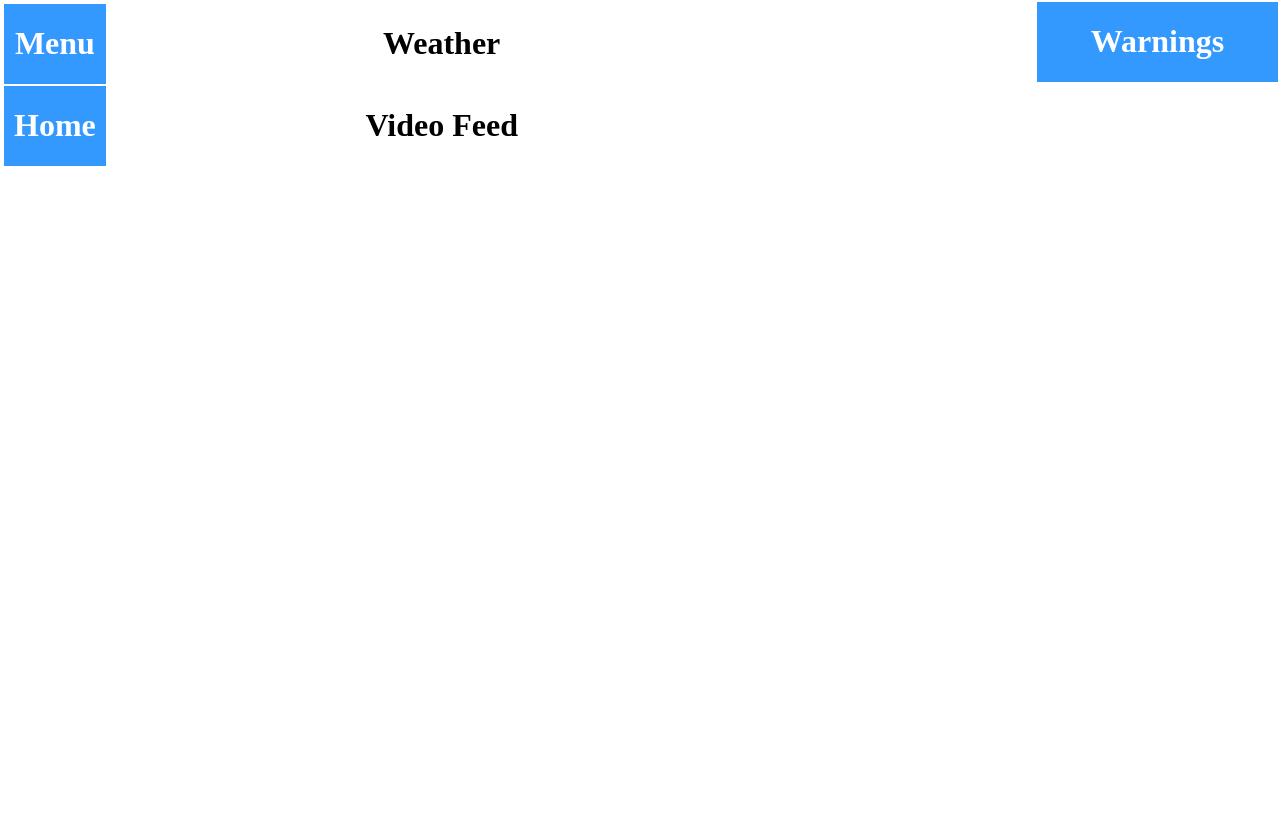
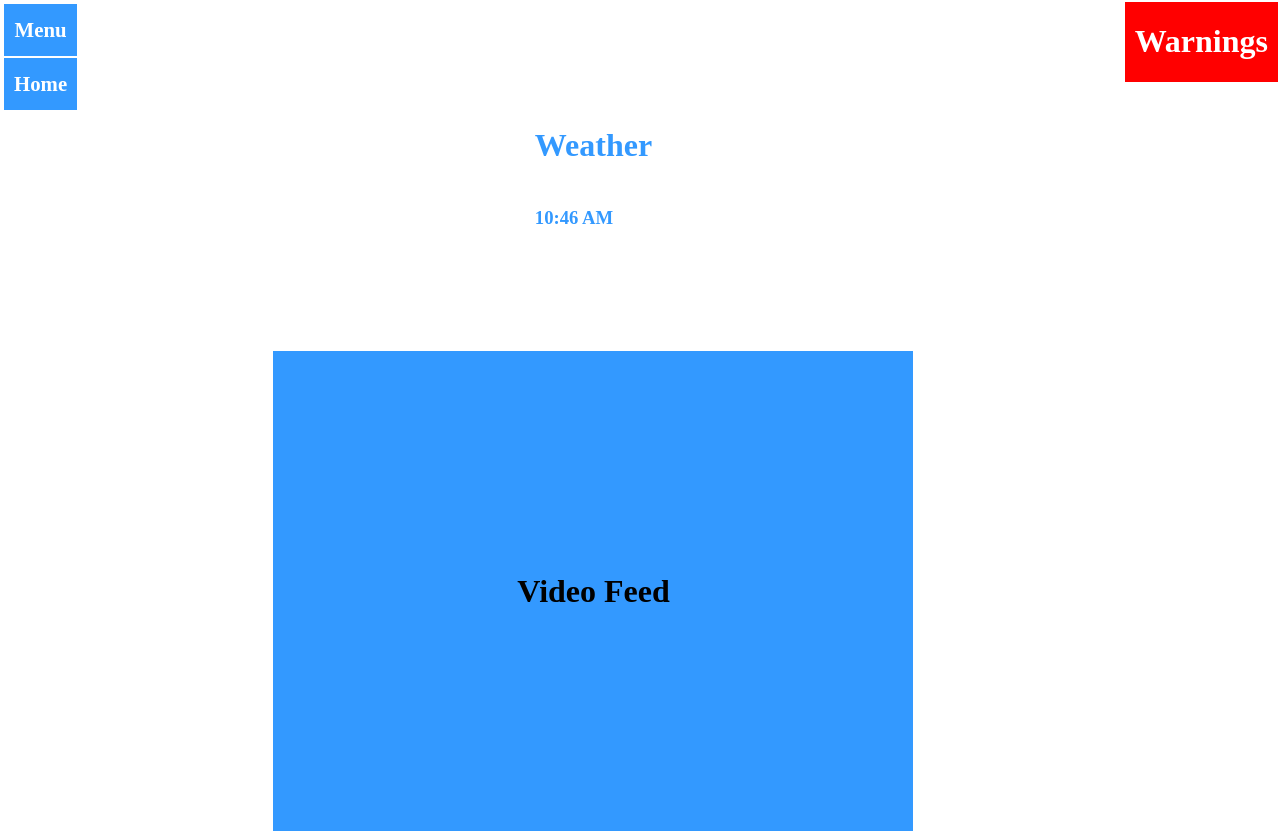
Before and after one commit to Tecnoman5000/ICSFinalProject, a PHP site: page / in a window 1280 px wide. Before the commit the page ends 166 px from the top, so only its background shows below. Run offline with PHP 8.4, Linux system fonts and the light colour scheme.

Commit message:
Webstie Updated

```diff
--- a/Website/index.html
+++ b/Website/index.html
@@ -25,18 +25,29 @@
 			<td id="main_mid_column" align="center">
 				<table id="content_table" align="center">
 					<tr class="content_row" align="center">
-						<td class="content_content" align="center">
-							<h1>Weather</h1>
+						<td id="content_weather" align="center">
+							<table id="weather_table">
+								<tr id="weather_row">
+									<td id="weather_content">
+										<h1>Weather</h1>
+									</td>
+								</tr>
+								<tr id="time_row">
+									<td id="time_content">
+										<h3>10:46 AM</h3>
+									</td>
+								</tr>
+							</table>
 						</td>
 					</tr>
 					<tr align="center">
-						<td class="content_content" align="center">
+						<td id="content_video_feed" align="center">
 							<h1>Video Feed</h1>
 						</td>
 					</tr>
 				</table>
 			</td>
-			<td id="main_warnings_column" >
+			<td id="main_warnings_column" style="background-color:red" >
 				<h1>Warnings</h1>
 			</td>
 		</tr>
--- a/Website/styles.css
+++ b/Website/styles.css
@@ -1,22 +1,25 @@
 html,head,body,img,table,tr,td,p,textarea,input,form{padding:0px; margin:0px;}
+
 body{
 	background-color:#ffffff;
 }
 
 #main_table{
 	width:100%;
+	min-height:100%;
 	table-layout:auto;
 	text-align:center;
 }
 
 #main_row{
-	height:100%;
+	min-height:100%;
 	width:50%;
 }
 
 #main_menu_column{
 	vertical-align:top;
 	color:#ffffff;
+	font-size:65%;
 	width:10%;
 	padding-right:50px;
 }
@@ -30,22 +33,24 @@ body{
 	padding-left:10px;
 }
 
-#main_mid_column{
+#content_weather{
+	color:#3399FF;
+	padding-bottom:100px;
+	padding-top:100px;
 }
 
-#content_table{
-}
-
-#content_content{
+#content_video_feed{
+	background-color:#3399FF;
+	height:480px;
+	width:640px;
 }
 
 #main_warnings_column{
-	background-color:#3399FF;
 	float:right;
 	vertical-align:top;
+	color:#ffffff;
+	background-color:#3399FF;
 	padding-right:10px;
 	padding-left:10px;
-	color:#ffffff;
-	width:40%
-
+	height:100%;
 }
```
